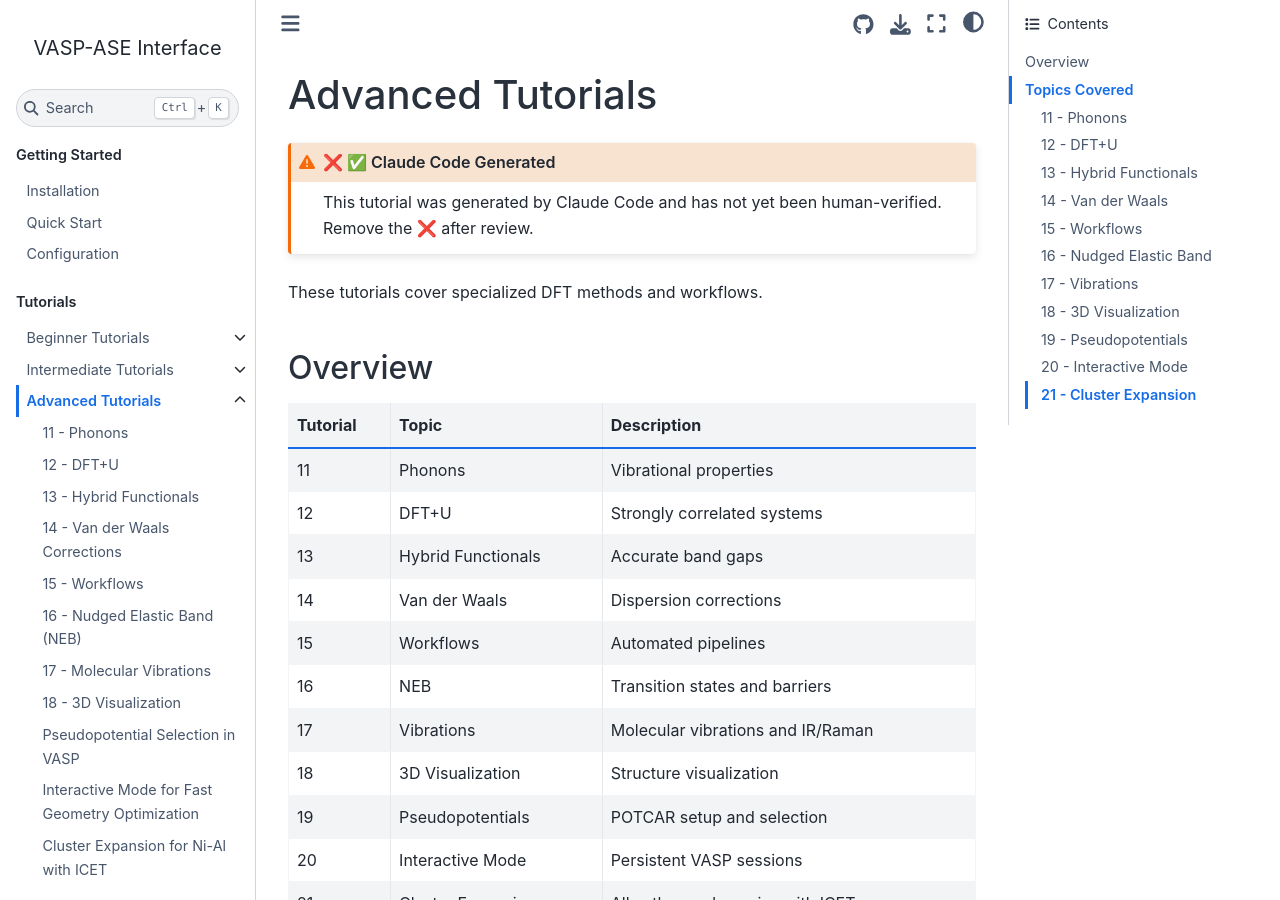
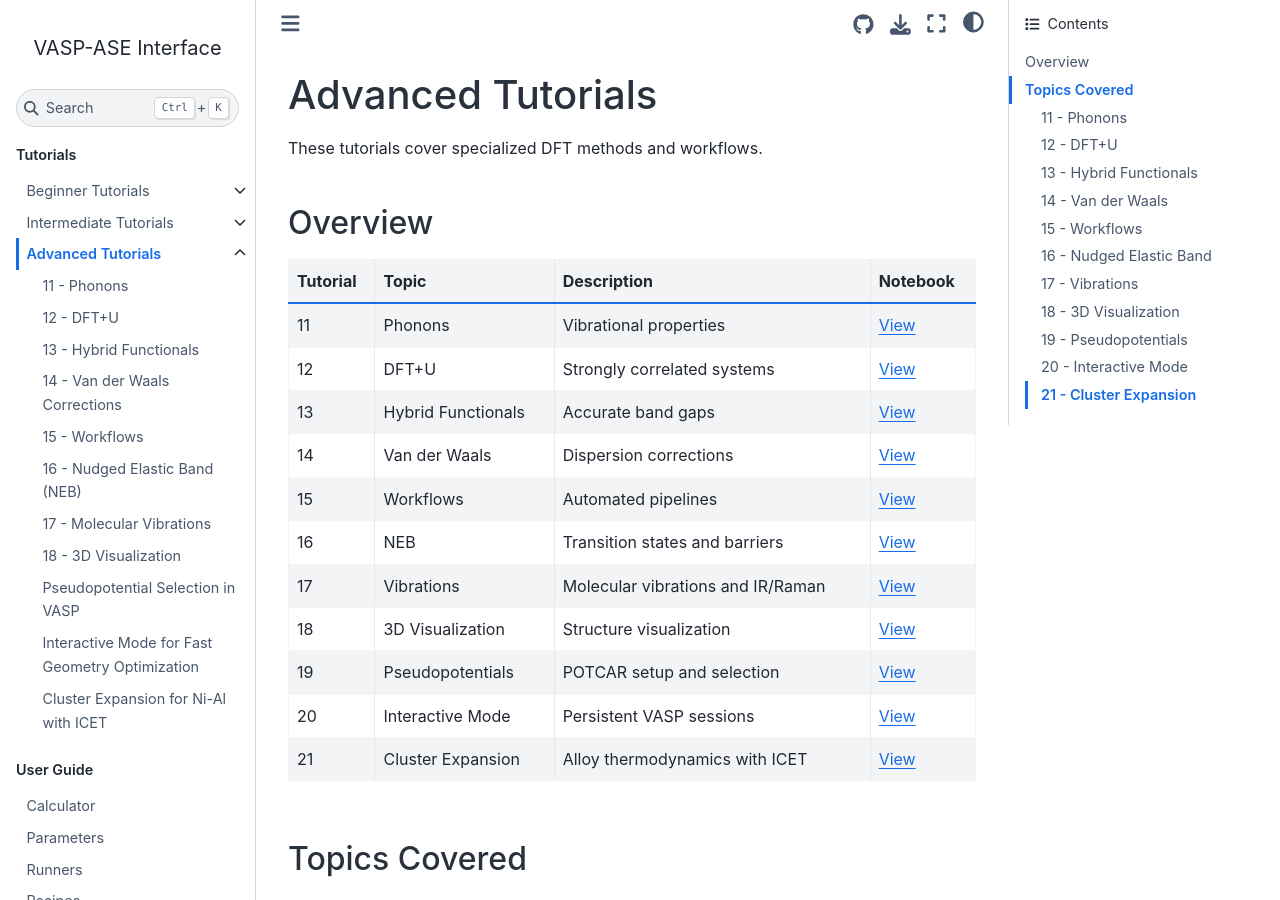
Before and after one commit to jkitchin/vasp, a Jupyter Book: the page built from docs/tutorials/advanced.md, in a window 1280 px wide and 900 px high. Built offline with Jupyter Book 1.0.4 settings and Sphinx 7.4.7 and the Sphinx Book theme 1.1.4, drawn with Linux system fonts in a browser that asks for light colours.

Commit message:
Fix documentation to reflect repo structure (fixes #62)
- Remove getting-started section (not needed)
- Add GitHub notebook links to tutorial overview pages
- Remove outdated run.py reference from tutorial 03
- Fix branch name in _config.yml (main -> master)

🤖 Generated with [Claude Code](https://claude.com/claude-code)

Co-Authored-By: Claude Opus 4.5 <noreply@anthropic.com>

````diff
--- a/docs/_config.yml
+++ b/docs/_config.yml
@@ -23,7 +23,7 @@ bibtex_bibfiles:
 repository:
   url: https://github.com/jkitchin/vasp
   path_to_book: docs
-  branch: main
+  branch: master
 
 # Add GitHub buttons to your book
 html:
--- a/docs/_toc.yml
+++ b/docs/_toc.yml
@@ -4,12 +4,6 @@
 format: jb-book
 root: index
 parts:
-  - caption: Getting Started
-    chapters:
-      - file: getting-started/installation
-      - file: getting-started/quickstart
-      - file: getting-started/configuration
-
   - caption: Tutorials
     chapters:
       - file: tutorials/beginner
--- a/docs/tutorials/advanced.md
+++ b/docs/tutorials/advanced.md
@@ -1,27 +1,22 @@
 # Advanced Tutorials
-
-```{admonition} ❌ ✅ Claude Code Generated
-:class: warning
-This tutorial was generated by Claude Code and has not yet been human-verified. Remove the ❌ after review.
-```
 
 These tutorials cover specialized DFT methods and workflows.
 
 ## Overview
 
-| Tutorial | Topic | Description |
-|----------|-------|-------------|
-| 11 | Phonons | Vibrational properties |
-| 12 | DFT+U | Strongly correlated systems |
-| 13 | Hybrid Functionals | Accurate band gaps |
-| 14 | Van der Waals | Dispersion corrections |
-| 15 | Workflows | Automated pipelines |
-| 16 | NEB | Transition states and barriers |
-| 17 | Vibrations | Molecular vibrations and IR/Raman |
-| 18 | 3D Visualization | Structure visualization |
-| 19 | Pseudopotentials | POTCAR setup and selection |
-| 20 | Interactive Mode | Persistent VASP sessions |
-| 21 | Cluster Expansion | Alloy thermodynamics with ICET |
+| Tutorial | Topic | Description | Notebook |
+|----------|-------|-------------|----------|
+| 11 | Phonons | Vibrational properties | [View](https://github.com/jkitchin/vasp/blob/master/docs/tutorials/11_phonons.ipynb) |
+| 12 | DFT+U | Strongly correlated systems | [View](https://github.com/jkitchin/vasp/blob/master/docs/tutorials/12_dft_plus_u.ipynb) |
+| 13 | Hybrid Functionals | Accurate band gaps | [View](https://github.com/jkitchin/vasp/blob/master/docs/tutorials/13_hybrid_functionals.ipynb) |
+| 14 | Van der Waals | Dispersion corrections | [View](https://github.com/jkitchin/vasp/blob/master/docs/tutorials/14_van_der_waals.ipynb) |
+| 15 | Workflows | Automated pipelines | [View](https://github.com/jkitchin/vasp/blob/master/docs/tutorials/15_workflows.ipynb) |
+| 16 | NEB | Transition states and barriers | [View](https://github.com/jkitchin/vasp/blob/master/docs/tutorials/16_neb.ipynb) |
+| 17 | Vibrations | Molecular vibrations and IR/Raman | [View](https://github.com/jkitchin/vasp/blob/master/docs/tutorials/17_vibrations.ipynb) |
+| 18 | 3D Visualization | Structure visualization | [View](https://github.com/jkitchin/vasp/blob/master/docs/tutorials/18_3d_visualization.ipynb) |
+| 19 | Pseudopotentials | POTCAR setup and selection | [View](https://github.com/jkitchin/vasp/blob/master/docs/tutorials/19_pseudopotentials.ipynb) |
+| 20 | Interactive Mode | Persistent VASP sessions | [View](https://github.com/jkitchin/vasp/blob/master/docs/tutorials/20_interactive_mode.ipynb) |
+| 21 | Cluster Expansion | Alloy thermodynamics with ICET | [View](https://github.com/jkitchin/vasp/blob/master/docs/tutorials/21_cluster_expansion.ipynb) |
 
 ## Topics Covered
 
````
Also changed, not shown: docs/getting-started/configuration.md (deleted, +0 -149 lines), docs/getting-started/installation.md (deleted, +0 -92 lines), docs/getting-started/quickstart.md (deleted, +0 -93 lines), docs/tutorials/beginner.md (+7 -21 lines), docs/tutorials/intermediate.md (+7 -12 lines), docs/tutorials/03_relaxation.ipynb.
